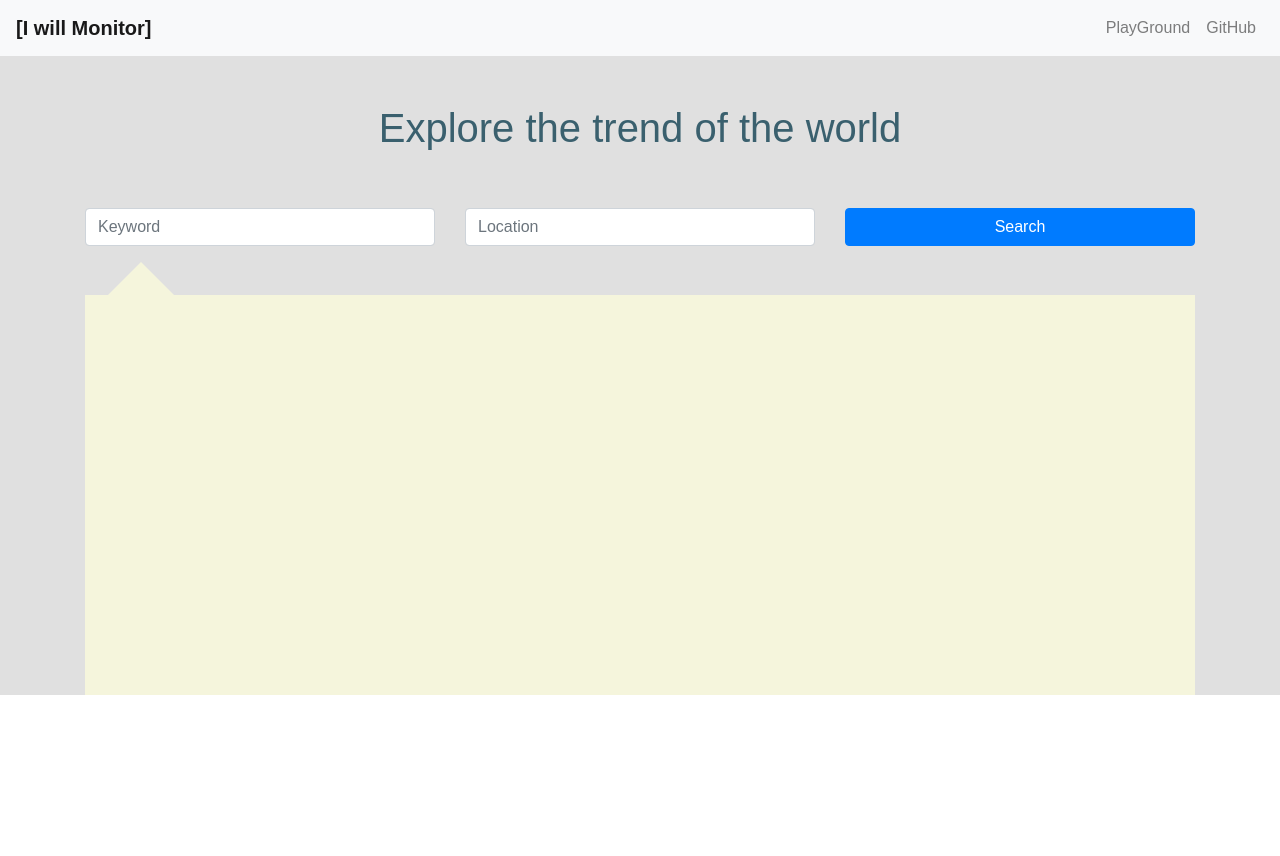
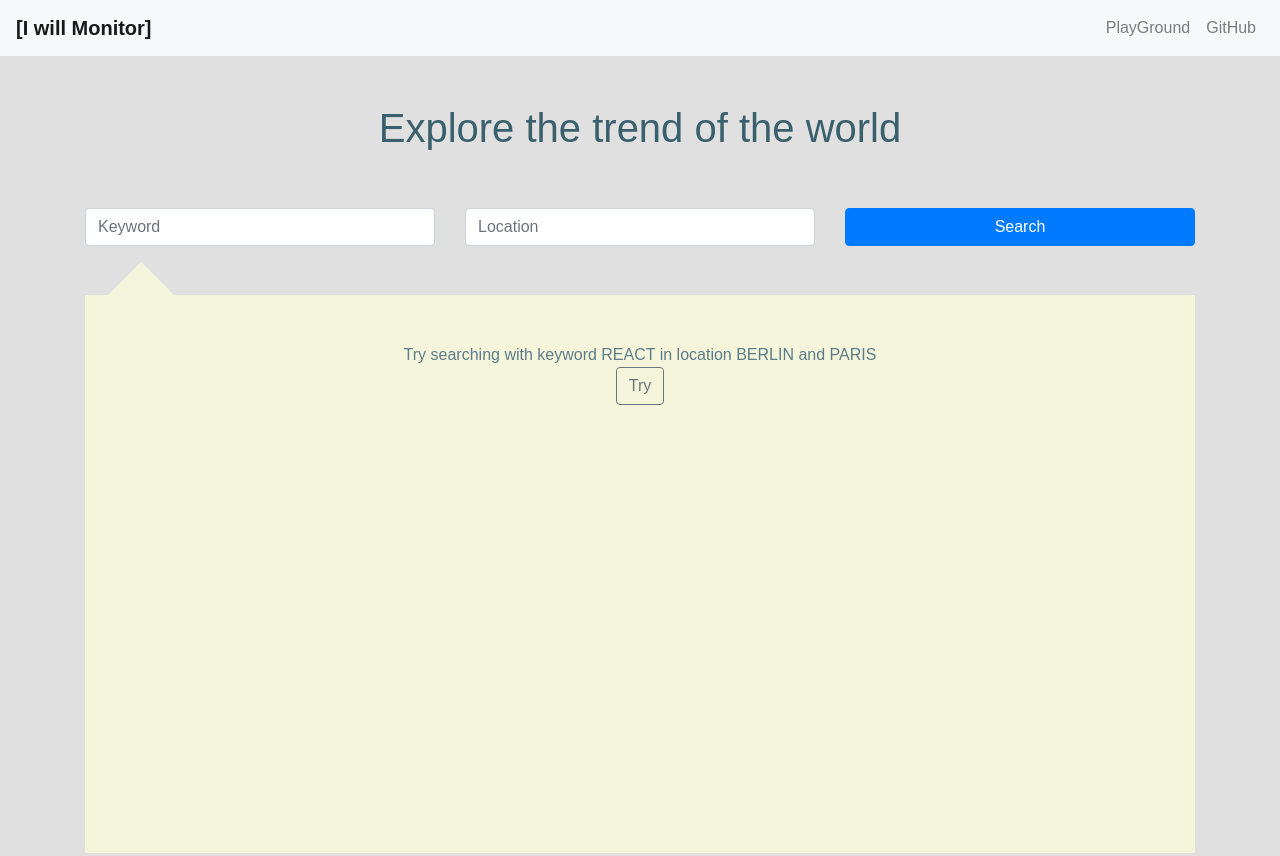
Before and after one commit to tjHsu/I-will-Monitor, a React (Create React App) app in the folder client/: page /playground in a window 1280 px wide. Before the commit the page ends 800 px from the top, so only its background shows below. Built offline with nearby package versions, Linux system fonts and the light colour scheme.

Commit message:
FIP: DEMO part

```diff
--- a/client/src/components/PlayGround.css
+++ b/client/src/components/PlayGround.css
@@ -1,7 +1,7 @@
 
 .PlayGround{
 	color:#3A606E;
-
+    height: 100vh;
 
 }
 
@@ -12,6 +12,10 @@
 .chart-box{
     position: relative;
     /* border: 1px solid black */
+}
+
+.example-box{
+    color:#5D7C88
 }
 
 .loader{
--- a/client/src/components/PlayGround.js
+++ b/client/src/components/PlayGround.js
@@ -67,6 +67,7 @@ class BasicParallelCoordinates extends Component {
     this.handleDoSearch = this.handleDoSearch.bind(this)
     this.handleAdd = this.handleAdd.bind(this)
     this.handleDelete = this.handleDelete.bind(this)
+    this.handleDemo = this.handleDemo.bind(this)
   }
 
   handleDelete(event){
@@ -80,6 +81,15 @@ class BasicParallelCoordinates extends Component {
       console.log("DEBUG after delete state.keywords: ", this.state.keywords)
       console.log("DEBUG after delete state.locations: ", this.state.locations)
     }, 1000);
+  }
+
+  handleDemo(){
+    this.setState({
+      keywords:["REACT"],
+      locations:["Berlin","PARIS"]
+    },
+    this.handleDoSearch
+    )
   }
 
   handleAdd(event){
@@ -374,24 +384,35 @@ else{
           <Col>
           </Col>
         </Row>
-        <div class="triangle-up triangle-div"></div>
+        <div className="triangle-up triangle-div"></div>
         <div className="bottom-box">
-          <Row>
-            <Col>
+          {this.state.keywords.length===0 && this.state.data.length==0&&this.state.isLoadingState==0?
+            <Row>
+              <div className="mx-auto mt-5 example-box">
+              Try searching with keyword REACT in location BERLIN and PARIS<br/>
+              <Button color="secondary" outline onClick={this.handleDemo}>Try</Button>
+              {/* <h3>Kewords = ["ANGULAR","REACT","VUE"] </h3><br/>
+              <h3>Locations = ["BERLIN","PARIS","MADRID"]</h3> */}
+              </div>
+            </Row> : null
+          }
+          <Row className="chart-box">
+            <div className="loader">
+              {this.state.isLoadingState===1?
+                <Loading isLoading={this.state.isLoadingState===1} >
+              </Loading> : null
+              }
+            </div>
+            <Col className="mt-5">
               <DiscreteColorLegend
               height={400}
               width={150}
               items={this.state.items}
               />
             </Col>
-            <Col>
+            <Col className="mt-5">
               <div className="chart-box">
-                <div className="loader">
-                  {this.state.isLoadingState===1?
-                    <Loading isLoading={this.state.isLoadingState===1} >
-                  </Loading> : null
-                  }
-                </div>
+
                 <ParallelCoordinates
                   animation
                   data={this.state.data}
```
